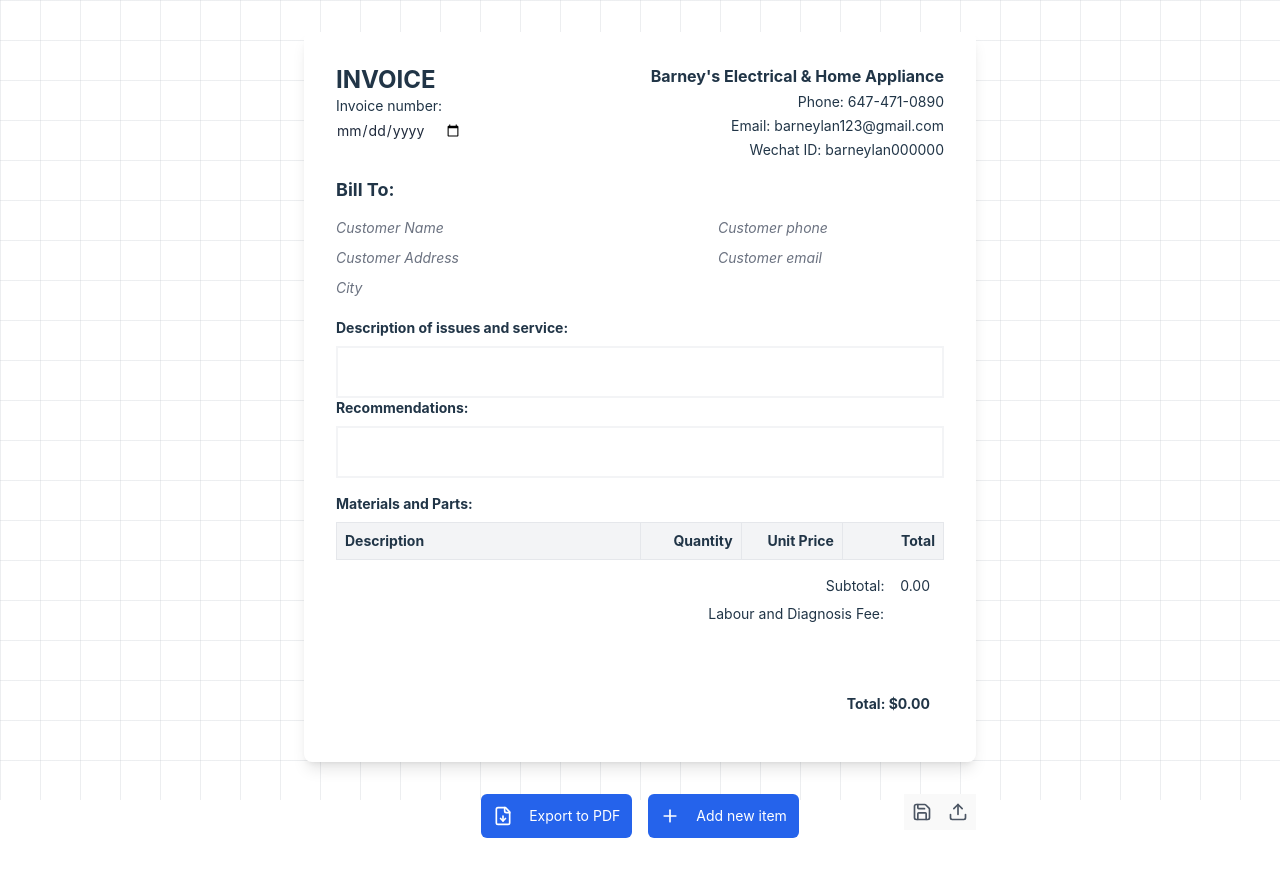
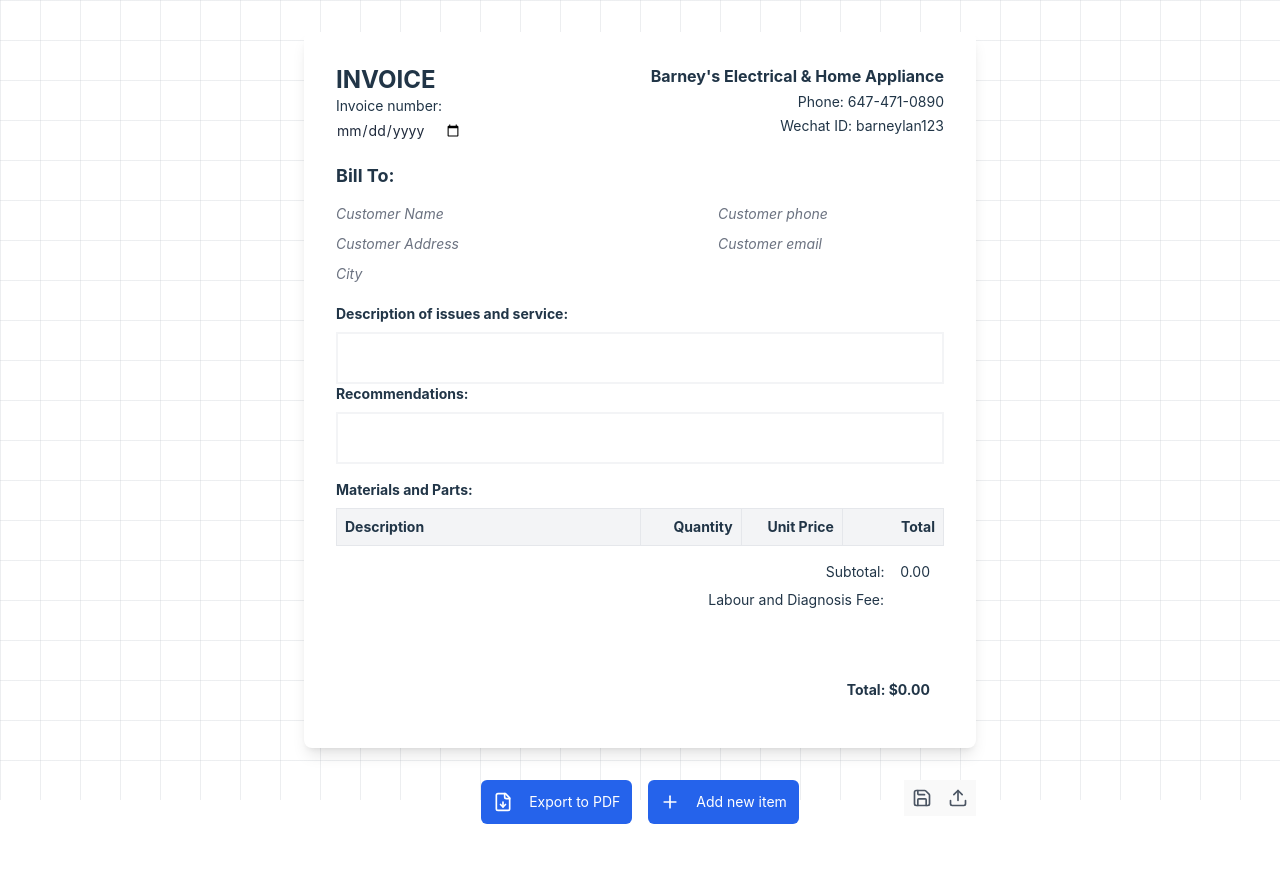
Before and after one commit to kevin-lann/invoice-creator, a React (Vite) app: page / in a window 1280 px wide. Shown: the top 876 px of the page. Built offline with nearby package versions, Linux system fonts and the light colour scheme.

Commit message:
Hide email

```diff
--- a/src/App.tsx
+++ b/src/App.tsx
@@ -187,7 +187,7 @@
                   <div className="text-align-right flex items-end flex-col gap-1">
                     <h2 className="font-bold">{COMPANY_NAME}</h2>
                     <p className="text-sm">Phone: {contactInfo.phone}</p>
-                    <p className="text-sm">Email: {contactInfo.email}</p>
+                    {/* <p className="text-sm">Email: {contactInfo.email}</p> */}
                     <p className="text-sm">Wechat ID: {contactInfo.weChatId}</p>
                   </div>
                 </div>
--- a/src/constants/contactInfo.ts
+++ b/src/constants/contactInfo.ts
@@ -1,5 +1,5 @@
 export const contactInfo = {
   phone: "647-471-0890",
   email: "barneylan123@gmail.com",
-  weChatId: "barneylan000000"
+  weChatId: "barneylan123"
 }
```
